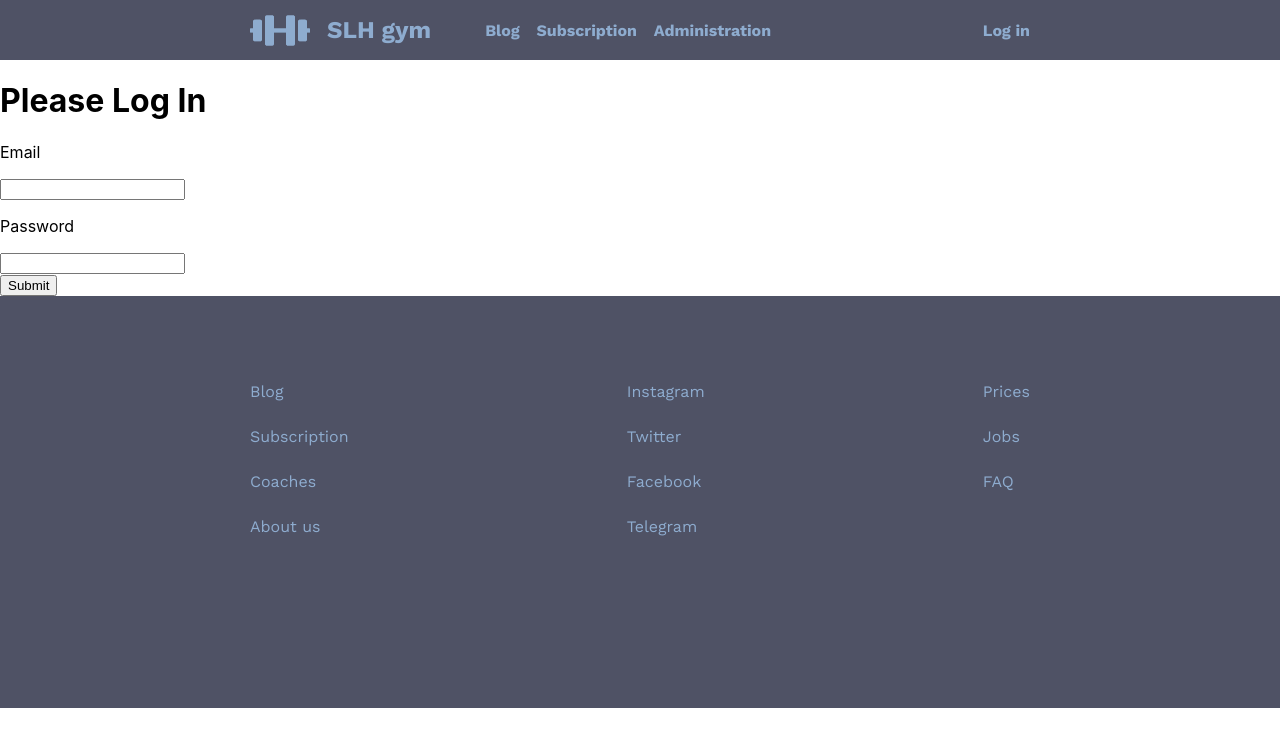
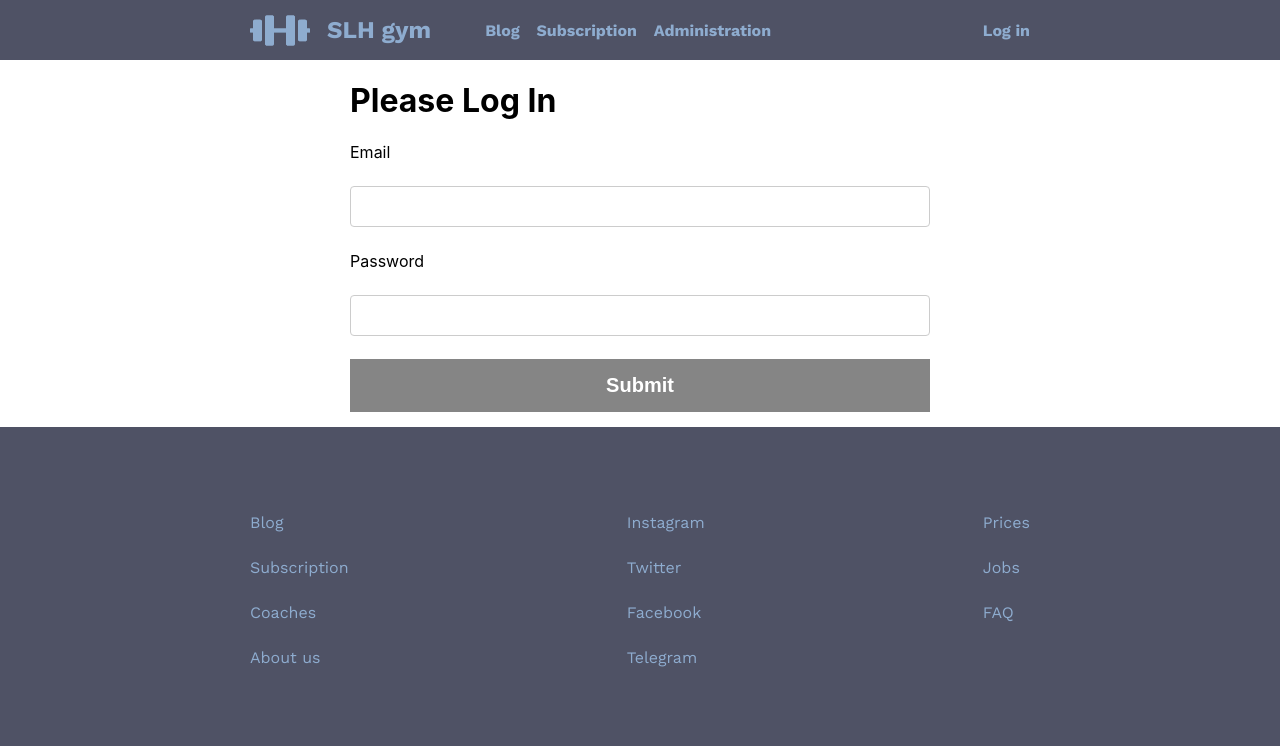
Before and after one commit to elizzaveta/sportclub, a React (Create React App) app: page /login in a window 1280 px wide. Shown: the top 746 px of the page. Built offline with nearby package versions, Linux system fonts and the light colour scheme.

Commit message:
Prettified login form

```diff
--- a/src/App.css
+++ b/src/App.css
@@ -13,11 +13,15 @@ header, footer{
 
 @media (max-width: 790px) {
 
-  header, footer, .main, .content-wrapper{
+  header, footer, .main, .content-wrapper {
     padding: 0 25px 0 25px;
 
   }
+  .login-wrapper{
 
+    padding: 0 25px 0 25px;
+
+  }
   header{
     height: 49px;
   }
@@ -28,6 +32,11 @@ header, footer{
     padding: 0 100px 0 100px;
 
   }
+  .login-wrapper{
+
+    padding: 0 250px 0 250px;
+
+  }
 }
 @media (min-width: 1200px) {
 
@@ -35,7 +44,12 @@ header, footer{
     padding: 0 250px 0 250px;
 
   }
+  .login-wrapper{
 
+    padding: 0 350px 0 350px;
+
+
+  }
 
 }
 @media (min-width: 790px) {
--- /dev/null
+++ b/src/components/login/Login.css
@@ -0,0 +1,9 @@
+.login-input{
+    width: 100%;
+    padding: 12px 20px;
+    margin: 8px 0;
+    display: inline-block;
+    border: 1px solid #ccc;
+    border-radius: 4px;
+    box-sizing: border-box;
+}
--- a/src/components/login/Login.js
+++ b/src/components/login/Login.js
@@ -1,6 +1,7 @@
 import React, { useState } from 'react';
 import PropTypes from 'prop-types';
 import {API} from "../../index";
+import "./Login.css"
 
 async function loginUser(credentials) {
     return fetch(API + 'login', {
@@ -32,14 +33,14 @@ export default function Login({ setToken }) {
             <form onSubmit={handleSubmit}>
                 <label>
                     <p>Email</p>
-                    <input type="text" onChange={e => setEmail(e.target.value)} />
+                    <input className="login-input" type="text" onChange={e => setEmail(e.target.value)} />
                 </label>
                 <label>
                     <p>Password</p>
-                    <input type="password" onChange={e => setPassword(e.target.value)}/>
+                    <input  className="login-input" type="password" onChange={e => setPassword(e.target.value)}/>
                 </label>
                 <div>
-                    <button type="submit">Submit</button>
+                    <button className="green-max-width-button" type="submit">Submit</button>
                 </div>
             </form>
         </div>
```
